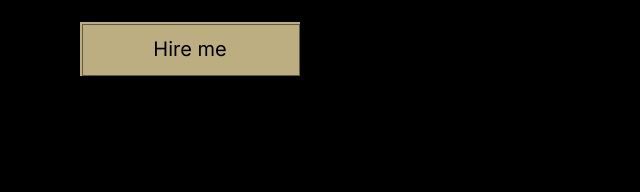
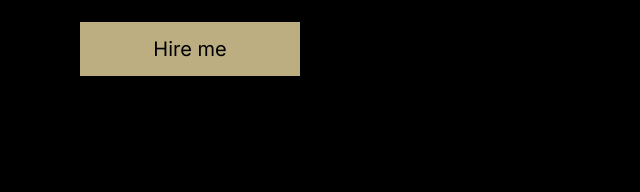
Before and after one commit to orla90/portfolio-project, a website: page portfolio/index.html in a window 1280 px wide. Shown: the part 503-695 px from the top of the page, 0-640 px from the left. Drawn offline with Linux system fonts and the light colour scheme.

Commit message:
fix: fix button border

```diff
--- a/portfolio/sass/base/_buttons.scss
+++ b/portfolio/sass/base/_buttons.scss
@@ -42,7 +42,6 @@
         width: 100%;
         height: 100%;
         z-index: 1;
-        border: 1px solid rgba(20, 18, 18, 0.527);
         transition: all 0.3s;
       }
       &:hover::before {
```
Also changed, not shown: portfolio/sass/style.css, 1 other file.
